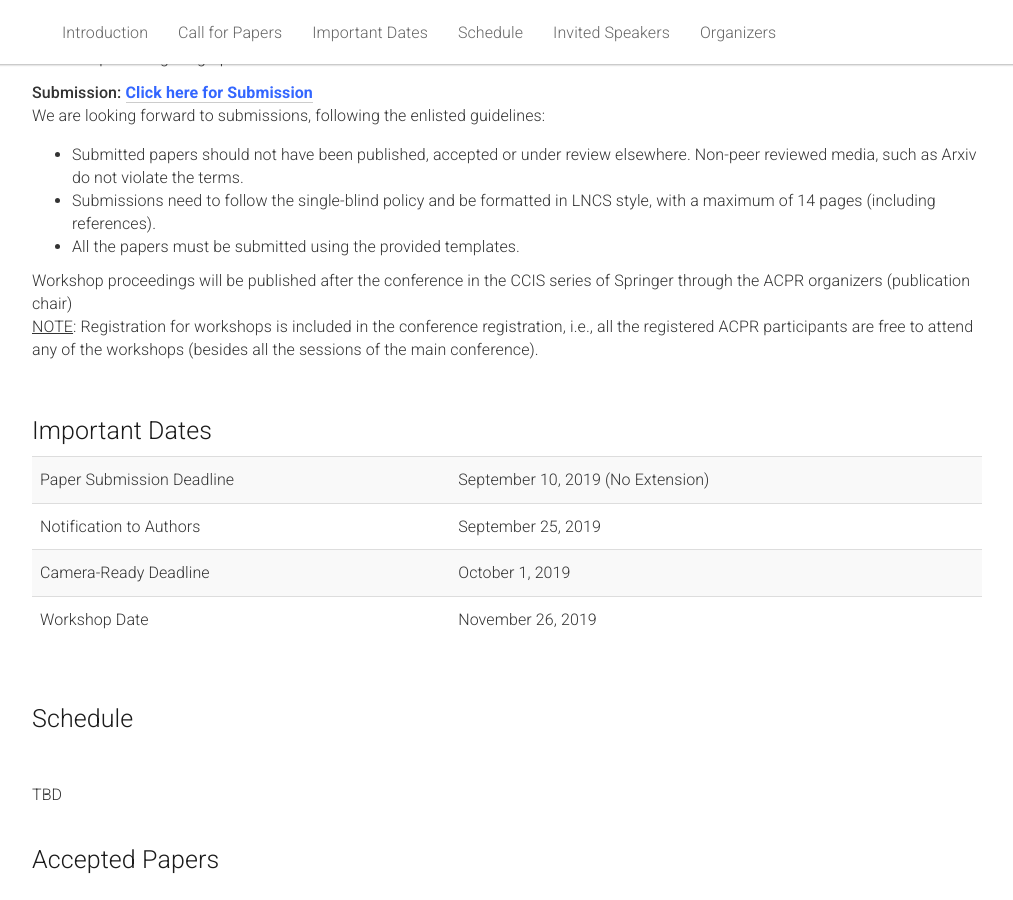
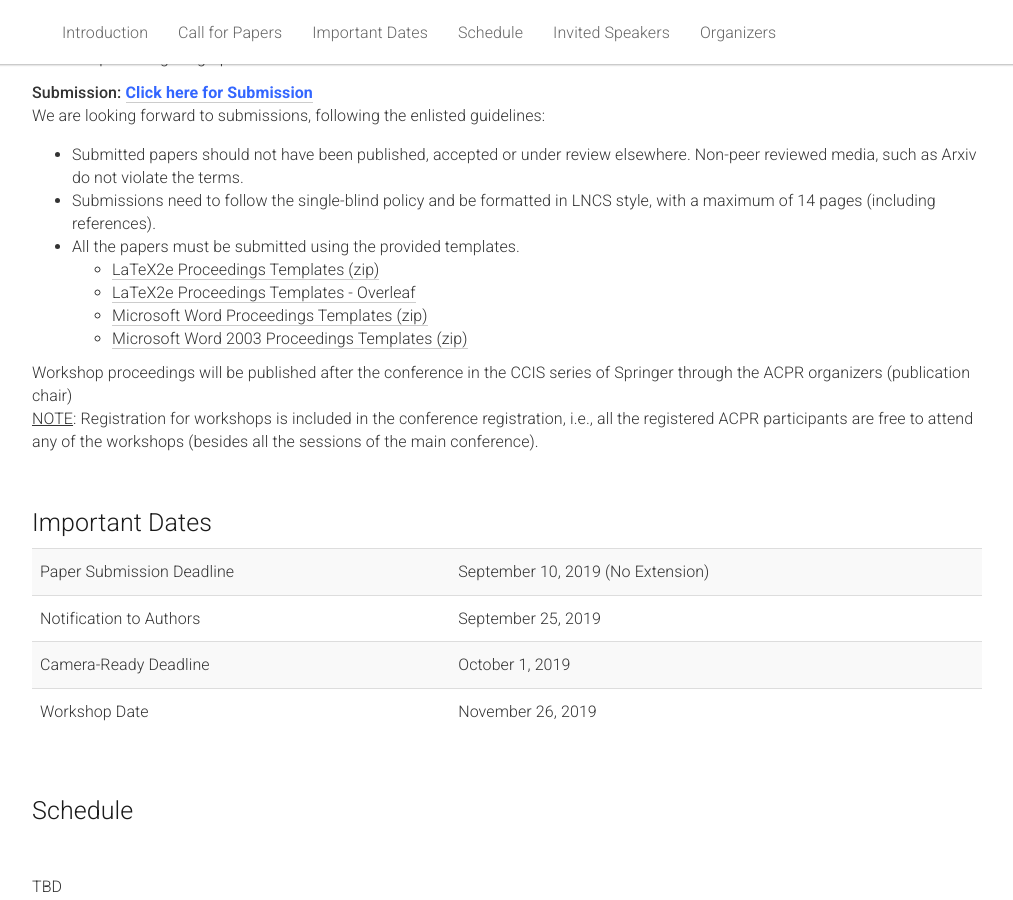
Before and after one commit to 3iAR/3iar.github.io, a Jekyll site: the page built from _pages/home.md, in a window 1280 px wide and 900 px high, scrolled down 1364 px. Shown: the whole window, without its empty margins (133-1146 px from the left). Built offline with Jekyll 4.4.1, drawn with Linux system fonts in a browser that asks for light colours.

Commit message:
Update home.md

```diff
--- a/_pages/home.md
+++ b/_pages/home.md
@@ -79,6 +79,12 @@ acknowledgements: ""
 <li>Submitted papers should not have been published, accepted or under review elsewhere. Non-peer reviewed media, such as Arxiv do not violate the terms.</li>
 <li>Submissions need to follow the single-blind policy and be formatted in LNCS style, with a maximum of 14 pages (including references).</li>
 <li>All the papers must be submitted using the provided templates.</li>
+     <ul>
+        <li><a href="ftp://ftp.springernature.com/cs-proceeding/llncs/llncs2e.zip">LaTeX2e Proceedings Templates (zip)</a></li>
+        <li><a href="https://www.overleaf.com/latex/templates/springer-lecture-notes-in-computer-science/kzwwpvhwnvfj#.WuA4JS5uZpi">LaTeX2e Proceedings Templates - Overleaf</a></li>
+       <li><a href="ftp://ftp.springernature.com/cs-proceeding/llncs/word/splnproc1703.zip">Microsoft Word Proceedings Templates (zip)</a></li>
+       <li><a href="https://resource-cms.springernature.com/springer-cms/rest/v1/content/7117506/data/v1">Microsoft Word 2003 Proceedings Templates (zip)</a></li>
+     </ul>
         </ul>
 Workshop proceedings will be published after the conference in the CCIS series of Springer through the ACPR organizers (publication chair)
 <br><u>NOTE</u>: Registration for workshops is included in the conference registration, i.e., all the registered ACPR participants are free to attend any of the workshops (besides all the sessions of the main conference).
```
